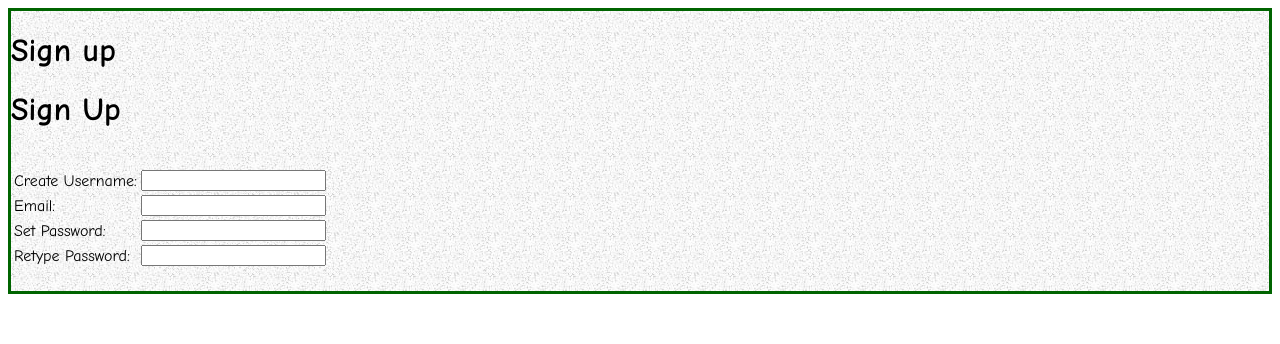
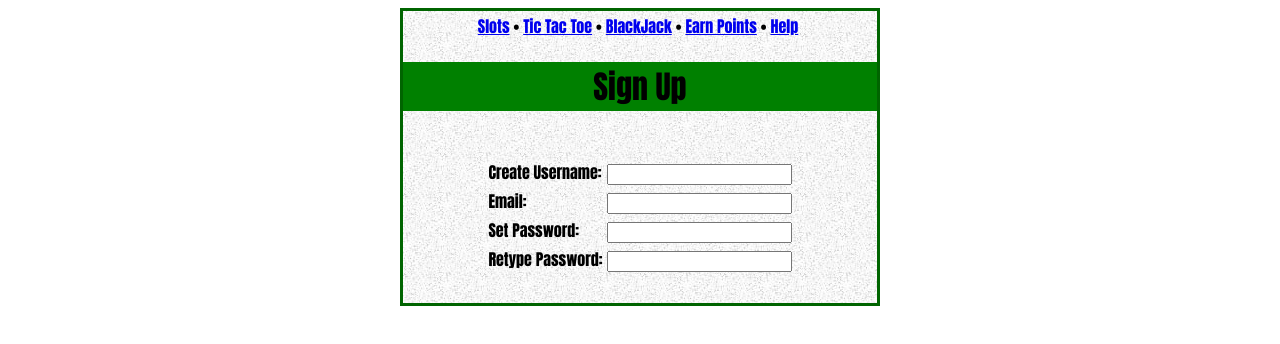
Before and after one commit to Jakelkelly/FinalProject, a plain HTML site: page Sign_Up.html in a window 1280 px wide. Drawn offline with Linux system fonts and the light colour scheme.

Commit message:
Improved some basic layouts aswell as started a top bar

```diff
--- a/Sign_Up.html
+++ b/Sign_Up.html
@@ -5,12 +5,43 @@
     <meta charset="UTF-8">
     <title>Sign Up</title>
 </head>
-<h1>Sign up </h1>
+<table align="center">
+    <tr>
+        <td>
+            <a href="Slots.html">Slots</a>
+        </td>
+        <td>
+            •
+        </td>
+        <td>
+            <a href="TicTacToe.html">Tic Tac Toe</a>
+        </td>
+        <td>
+            •
+        </td>
+        <td>
+            <a href="Blackjack.html">BlackJack</a>
+        </td>
+        <td>
+            •
+        </td>
+        <td>
+            <a href="Earn_Points.html">Earn Points</a>
+        </td>
+        <td>
+            •
+        </td>
+        <td>
+            <a href="Help.html">Help</a>
+        </td>
+        <td>
 
-<h1>Sign Up</h1>
+    </tr>
+</table>
+<h1 align="center" style="background-color: green">Sign Up</h1>
 <br>
 
-<table>
+<table align="center">
     <tr>
         <td>
             Create Username:
--- a/style.css
+++ b/style.css
@@ -1,18 +1,18 @@
 html {
     background-image: url("Images/backimage.jpg");
-    font-family: "Comic Sans MS";
+    font-family: "Impact";
 }
 
 body {
+    margin-left: 400px;
+    margin-right: 400px;
+    border: solid;
     background-image: url("Images/bodyimage.jpg");
-    border: solid;
     border-color: darkgreen;
 }
 
+table.topbar {
 
-li a {
-    display: block;
-    color: #000;
-    padding: 8px 16px;
-    text-decoration: none;
+    color: black;
+    text-underline: none;
 }
```
